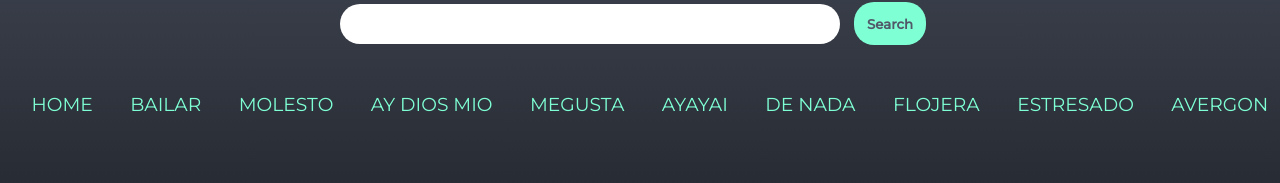
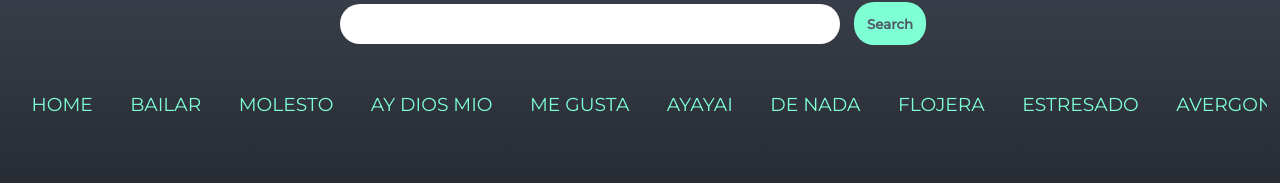
Before and after one commit to eduardoguette/AppGifs, a React (Create React App) app: page / in a window 1280 px wide. Shown: the part 290-473 px from the top of the page. Built offline with nearby package versions, Linux system fonts and the light colour scheme.

Commit message:
more quick search 2

```diff
--- a/src/Components/Gif.css
+++ b/src/Components/Gif.css
@@ -4,7 +4,7 @@ picture {
   width: 100% !important;
   height: auto !important;
 
-  animation: collapse ease-in-out 3s;
+  animation: collapse ease-in-out 1.5s;
   animation-fill-mode: backwards;
 }
 
--- a/src/Components/QuickFinder.js
+++ b/src/Components/QuickFinder.js
@@ -3,7 +3,7 @@ import { Link } from "wouter";
 import "./QuickFinder.css"
 
 const populares = [
-  "Bailar","Molesto","Ay Dios Mio","MeGusta","Ayayai","De nada","Flojera","Estresado","Avergonzado","Aplausos","Te la creiste","Buena suerte","Chócala","Obvio","Aww","Aburrido","Loco","Loquesea","Suspiro","Besos","Buenas noches","Calma", "Llorar", "Si","No","Lo sieto","Con suerño","Hola","Abrazos","Vale","Por favor","Gracias","Guiño","Me vale","Sonrisa","Atónito","Feliz","Incómodo","Enfadado", "Asco", "Ups", "Increible", "Nervios", "Amor","Bailar", "Te extraño",
+  "Bailar","Molesto","Ay Dios Mio","Me Gusta","Ayayai","De nada","Flojera","Estresado","Avergonzado","Aplausos","Te la creiste","Buena suerte","Chócala","Obvio","Aww","Aburrido","Loco","Lo que sea","Suspiro","Besos","Buenas noches","Calma", "Llorar", "Si","No","Lo siento","Con sueño","Hola","Abrazos","Vale","Por favor","Gracias","Guiño","Me vale","Sonrisa","Atónito","Feliz","Incómodo","Enfadado", "Asco", "Ups", "Increible", "Nervios", "Amor","Bailar", "Te extraño",
 ]
 
 export default function QuickFinder() {
```
